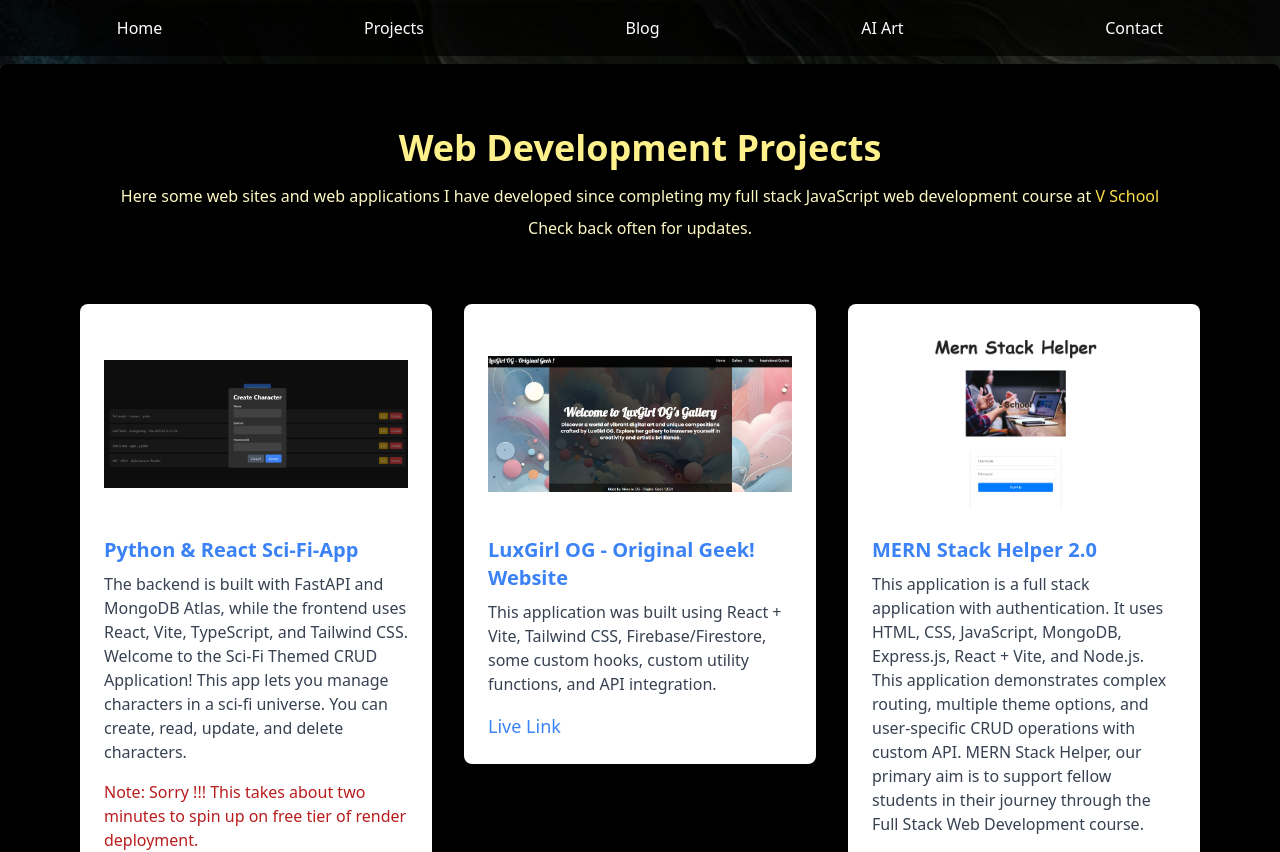
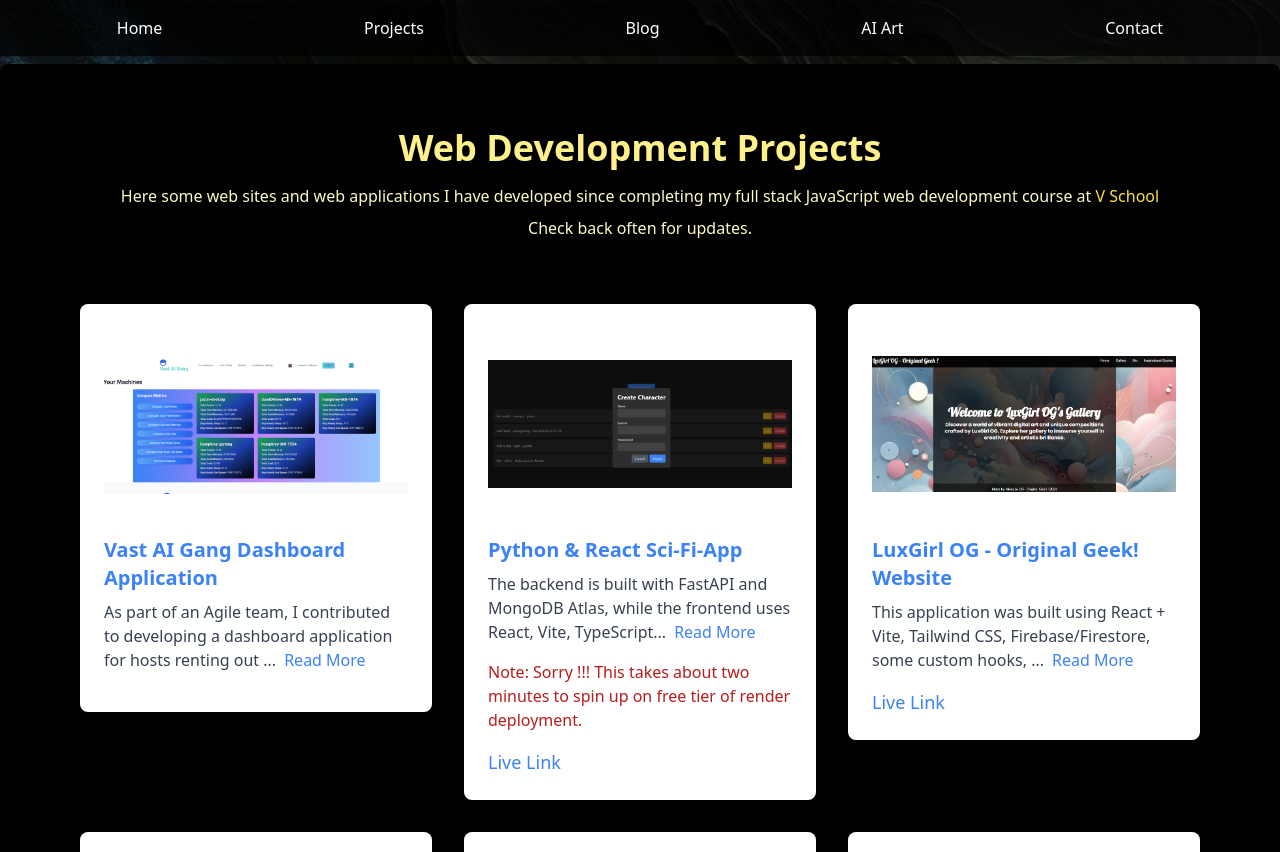
Before and after one commit to MenokoOG/ljmog-portfolio, a React (Vite) app: page /projects in a window 1280 px wide. Shown: the top 852 px of the page. Built offline with nearby package versions, Linux system fonts and the light colour scheme.

Commit message:
updates: L J 7-25-24

```diff
--- a/src/components/ProjectCard.jsx
+++ b/src/components/ProjectCard.jsx
@@ -3,6 +3,7 @@ import Modal from './Modal';
 
 const ProjectCard = ({ image, title, description, note, liveLink, repoLink }) => {
   const [isModalOpen, setIsModalOpen] = useState(false);
+  const [isCollapsed, setIsCollapsed] = useState(true);
 
   const handleOpenModal = () => {
     setIsModalOpen(true);
@@ -10,6 +11,10 @@ const ProjectCard = ({ image, title, description, note, liveLink, repoLink }) =>
 
   const handleCloseModal = () => {
     setIsModalOpen(false);
+  };
+
+  const toggleCollapse = () => {
+    setIsCollapsed(!isCollapsed);
   };
 
   return (
@@ -21,7 +26,12 @@ const ProjectCard = ({ image, title, description, note, liveLink, repoLink }) =>
         <h3 className="text-xl font-semibold text-gray-800 mb-2">
           <a href={repoLink} target="_blank" rel="noopener noreferrer" className="text-blue-500 hover:underline">{title}</a>
         </h3>
-        <p className="text-gray-700 mb-4">{description}</p>
+        <p className="text-gray-700 mb-4">
+          {isCollapsed ? `${description.substring(0, 100)}...` : description}
+          <button onClick={toggleCollapse} className="text-blue-500 hover:underline ml-2">
+            {isCollapsed ? 'Read More' : 'Show Less'}
+          </button>
+        </p>
         {note && <p className="text-red-700 mb-4">{note}</p>}
         {liveLink && (
           <h3 className="text-lg font-medium text-gray-800">
--- a/src/components/Projects.jsx
+++ b/src/components/Projects.jsx
@@ -8,6 +8,7 @@ import project5 from "../assets/project_screenshots/fizzBuzz.png"
 import project6 from "../assets/project_screenshots/nx_todo.png"
 import project7 from "../assets/project_screenshots/random_dog.png"
 import project8 from "../assets/project_screenshots/grocery.png"
+import project9 from "../assets/project_screenshots/vastaigang.png"
 // import placeholder from '../assets/project_screenshots/placeholder.png';
 
 const Projects = () => {
@@ -20,6 +21,19 @@ const Projects = () => {
           <p className="text-yellow-100 mt-2"> Check back often for updates.</p>
         </header>
         <div className="flex flex-wrap justify-center">
+          <ProjectCard
+            image={project9}
+            title="Vast AI Gang Dashboard Application"
+            description={`As part of an Agile team, I contributed to developing a dashboard application for hosts renting out their machines on Vast AI. My responsibilities included creating features, refactoring code, and ensuring seamless integration between the frontend and backend. The application provided a user-friendly interface for monitoring machine metrics, configuring notification settings, and generating reports.
+              \nProject Duration: April 25, 2024 - July 25, 2024
+              \nTeam: Two Project Managers, Lead Software Engineer, Sprint Team (Lawrence Jefferson II aka Menoko OG, another developer)
+              \nTech Stack: Frontend: React, TypeScript, Redux, Tailwind CSS; Backend: Nest.js; Database: Firebase, Firestore; Tools: Nx Dev Monorepo, Axios, Chart.js, react-chartjs-2
+              \nKey Contributions:
+              \n1. Notification Settings Component: Developed a feature-rich React component allowing users to configure their notification preferences, integrated with Redux for state management, and styled using Tailwind CSS.
+              \n2. Logout Functionality: Implemented logout functionality across desktop and mobile views, ensuring a smooth and secure user experience.
+              \n3. Reports Component Enhancements: Improved the functionality, usability, and visual appeal of the reports component, including data filtering, export options, and dynamic data display.
+              \n4. Dashboard Component: Created an interactive dashboard to display and compare machine metrics using various chart types. Utilized a custom hook for asynchronous data fetching and implemented a modal for better visualization.`}
+          />
           <ProjectCard
             image={project1}
             title="Python & React Sci-Fi-App"
```
Also changed, not shown: src/assets/project_screenshots/vastaigang.png (added).
